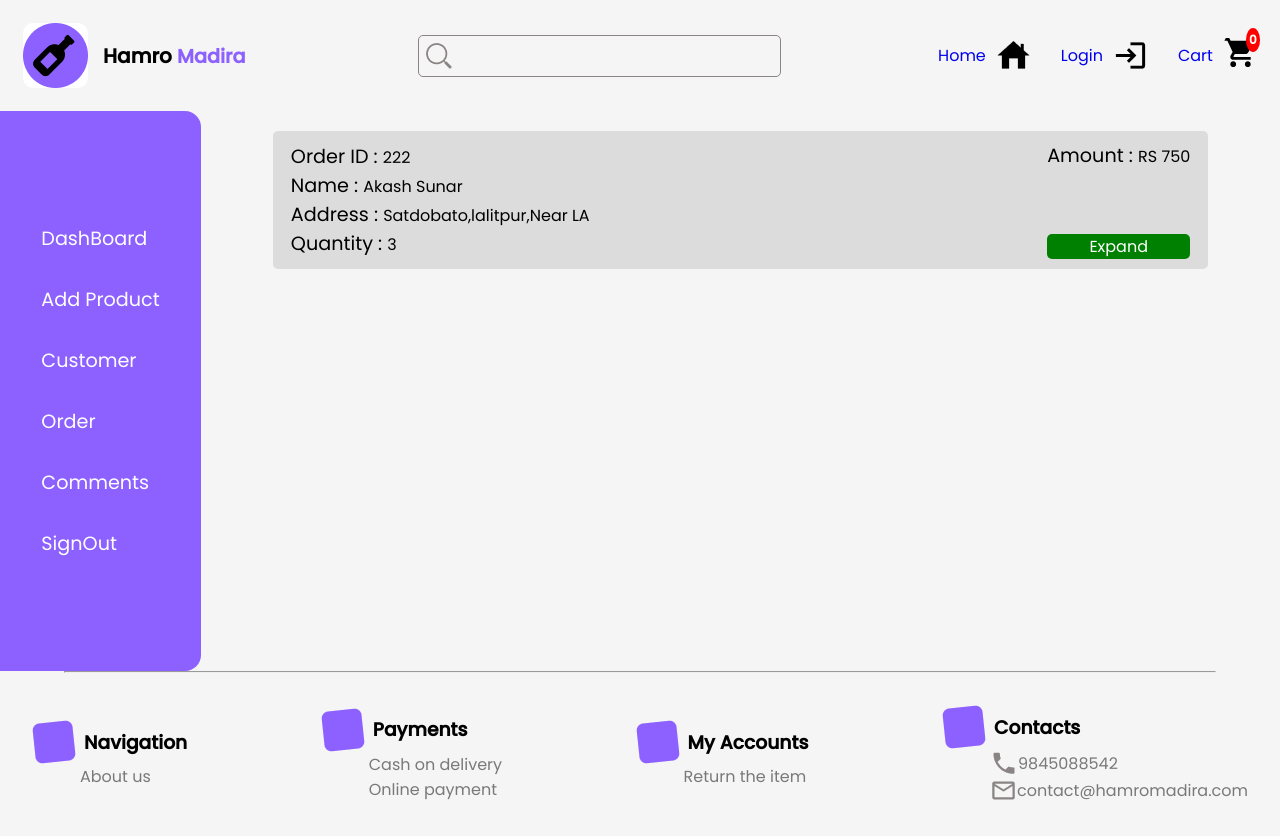
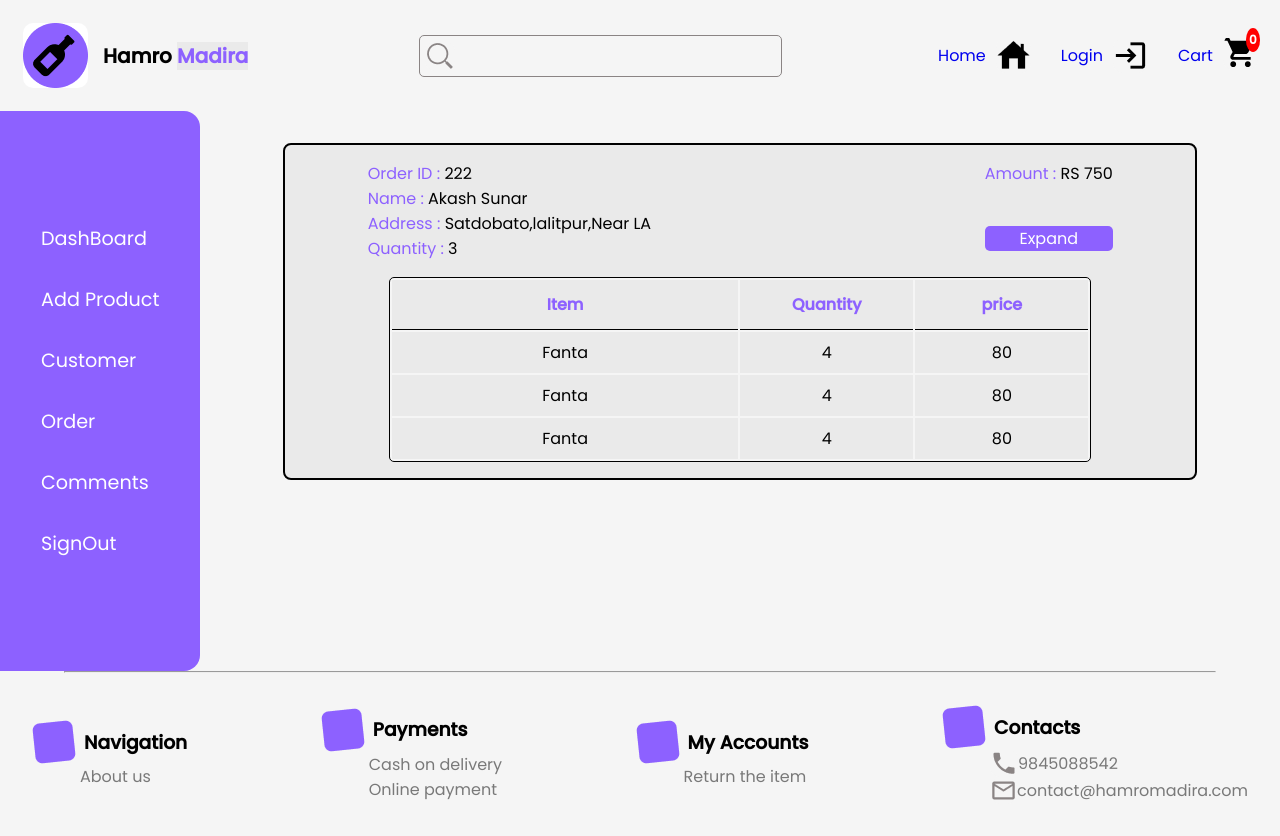
Before and after one commit to PAS-2023/hamromadira, a React (Vite) app in the folder hamromadira-frontend/: page /login in a window 1280 px wide. Both pictures are taken after a click on the element "Expand". Built offline with nearby package versions, Linux system fonts and the light colour scheme.

Commit message:
order table completed

```diff
--- /dev/null
+++ b/hamromadira-frontend/src/components/AdminDashboard/Order/ExpandContent.jsx
@@ -0,0 +1,37 @@
+import React from 'react'
+import "./order.css"
+
+const ExpandContent = () => {
+  return (
+    <div className="expand-content">
+      <table>
+        <thead>
+          <tr>
+            <th>Item</th>
+            <th>Quantity</th>
+            <th>price</th>
+          </tr>
+        </thead>
+        <tbody>
+          <tr>
+            <td>Fanta</td>
+            <td>4</td>
+            <td>80</td>
+          </tr>
+          <tr>
+            <td>Fanta</td>
+            <td>4</td>
+            <td>80</td>
+          </tr>
+          <tr>
+            <td>Fanta</td>
+            <td>4</td>
+            <td>80</td>
+          </tr>
+        </tbody>
+      </table>
+    </div>
+  );
+}
+
+export default ExpandContent;
--- a/hamromadira-frontend/src/components/AdminDashboard/Order/OrderDisplay.jsx
+++ b/hamromadira-frontend/src/components/AdminDashboard/Order/OrderDisplay.jsx
@@ -1,11 +1,18 @@
-import React from "react";
+import ExpandContent from "./ExpandContent";
 import "./order.css";
+import { useState } from "react";
+const OrderDisplay = () => {
+  const [expand, setExpand] = useState(false);
 
-const OrderDisplay = () => {
+  const handleExpand = () => {
+    console.log("you click expand");
+    setExpand(!expand);
+  };
   return (
     <div className="order">
       <div className="order-wrapper">
-        <div className="order-details">
+        <div className="order-container">
+          <div className="order-details-1">
             <p>
               <span>Order ID : </span>222
             </p>
@@ -15,14 +22,20 @@ const OrderDisplay = () => {
             <p>
               <span>Address : </span>Satdobato,lalitpur,Near LA
             </p>
-                  <p><span>Quantity : </span>3</p>
+            <p>
+              <span>Quantity : </span>3
+            </p>
           </div>
-        <div className="total-amount">
+          <div className="order-details-2">
             <p>
               <span>Amount : </span>RS 750
             </p>
-          <div className="expand">Expand</div>
+            <div onClick={handleExpand} className="expand-btn">
+              <p>Expand</p>
             </div>
+          </div>
+        </div>
+        {expand ? <ExpandContent /> : null}
       </div>
     </div>
   );
--- a/hamromadira-frontend/src/components/AdminDashboard/Order/order.css
+++ b/hamromadira-frontend/src/components/AdminDashboard/Order/order.css
@@ -45,27 +45,28 @@ table td{
     background: none;
     justify-content: center;
 } */
-.order {
-  display: flex;
+/* .order {
+  /* display: flex;
   justify-content: center;
-  align-items: flex-start;
-  /* border: 2px solid green; */
-  width: 100%;
-  padding: 20px;
-  /* padding-left: 10px; */
-}
-.order-wrapper {
+  align-items: flex-start; */
+/* border: 2px solid green; */
+/* width: 100%;
+  padding: 20px; */
+/* padding-left: 10px; */
+
+/* .order-wrapper {
   border-radius: 5px;
   width: 90%;
   display: flex;
-  flex-direction: row;
+  flex-direction: column;
   gap: 50%;
   background-color: gainsboro;
   align-items: center;
   justify-content: center;
   padding: 10px;
-}
-.order-details {
+  border: 2px solid green;
+} */
+/* .order-details {
   display: flex;
   flex-direction: column;
   align-items: flex-start;
@@ -96,6 +97,79 @@ table td{
   justify-content: center;
   color: white;
   border-radius: 5px;
-  background: green;
+  background: #8d61ff;
+  cursor: pointer;
+} */
+
+/* .expand-btn > button {
+  background-color: #8d61ff;
+  width: 60%;
+} */
+.order-wrapper {
+  display: flex;
+  flex-direction: column;
+  padding: 1rem;
+  gap: 1rem;
+  width: 90%;
+  border: 2px solid black;
+  border-radius: 0.5rem;
+  margin: auto;
+  background-color: #eaeaea;
+}
+
+.order-container {
+  width: 100%;
+  display: flex;
+  background-color: transparent;
+  justify-content: center;
+  margin: auto;
+  gap: 38%;
+}
+.order-details-1 p,
+span {
+  background-color: #eaeaea;
+  /* color: #8d61ff; */
+}
+.order-details-1 span{
+  color:#8d61ff;
+}
+.order-details-2 span{
+  color: #8d61ff;
+}
+.order-details-2 p,
+span {
+  background: #eaeaea;
+}
+.order-details-2 {
+  display: flex;
+  flex-direction: column;
+  gap: 2.5rem;
+  background-color: #eaeaea;
+}
+.expand-btn p {
+  background-color: #8d61ff;
+  border-radius: 5px;
+  color: white;
+  display: flex;
+  justify-content: center;
+  align-items: center;
+}
+
+.expand-btn {
+  background-color: transparent;
   cursor: pointer;
 }
+.order {
+  width: 100%;
+  padding: 2rem;
+}
+.expand-content {
+  background: #eaeaea;
+}
+.expand-content th{
+  color: #8d61ff;
+}
+.expand-content th,
+td {
+  background: #eaeaea;
+}
--- a/hamromadira-frontend/src/components/AdminDashboard/dashboard.css
+++ b/hamromadira-frontend/src/components/AdminDashboard/dashboard.css
@@ -12,9 +12,10 @@
   display: flex;
   flex-direction: column;
   gap: 2rem;
+  background: #8d61ff;
 }
 
-.menu,span{
+.menu span{
   color:white;
   font-size: 1.2rem;
   background:none;
```
Lines whose indentation alone changed are shown as unchanged.
